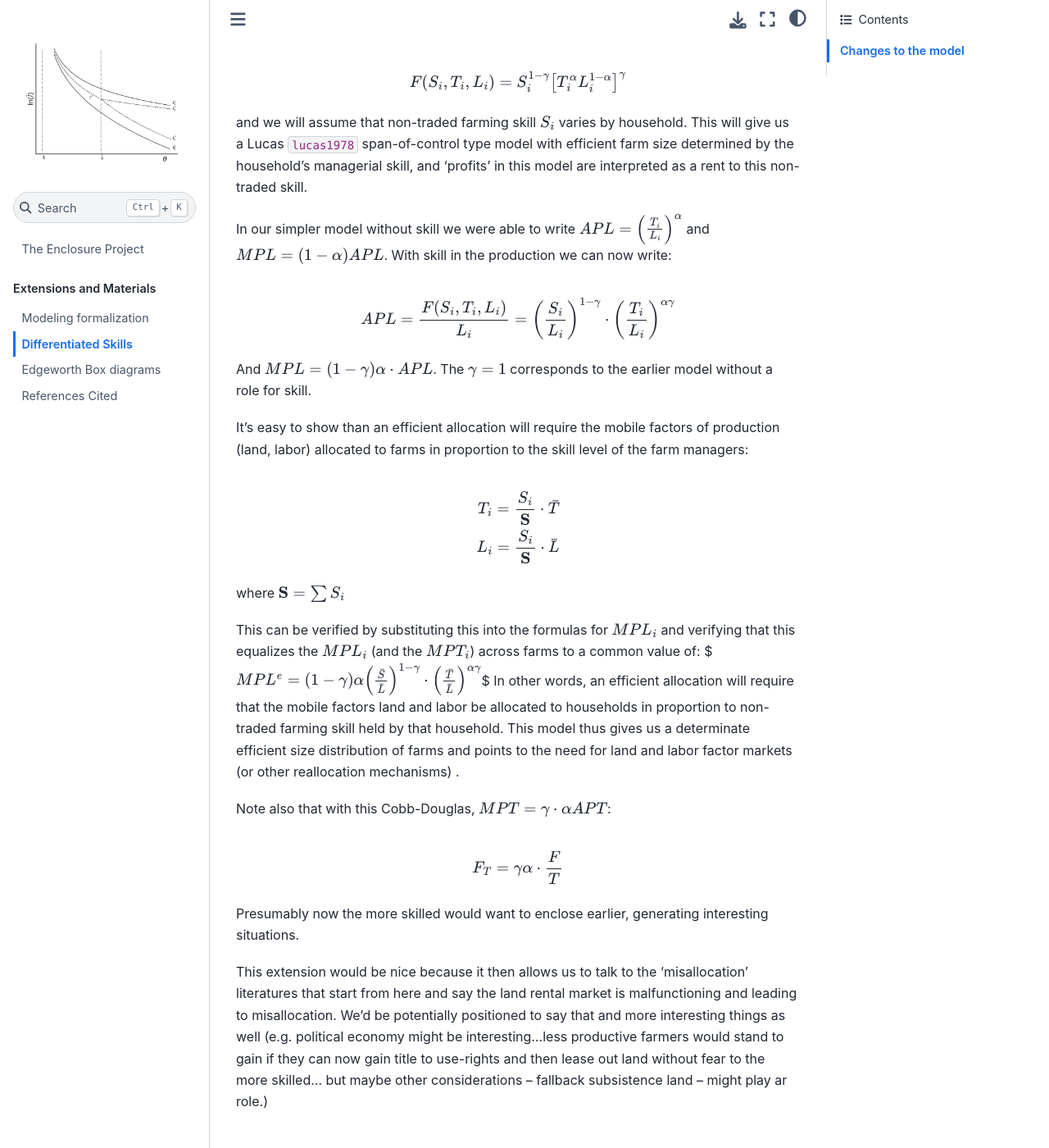
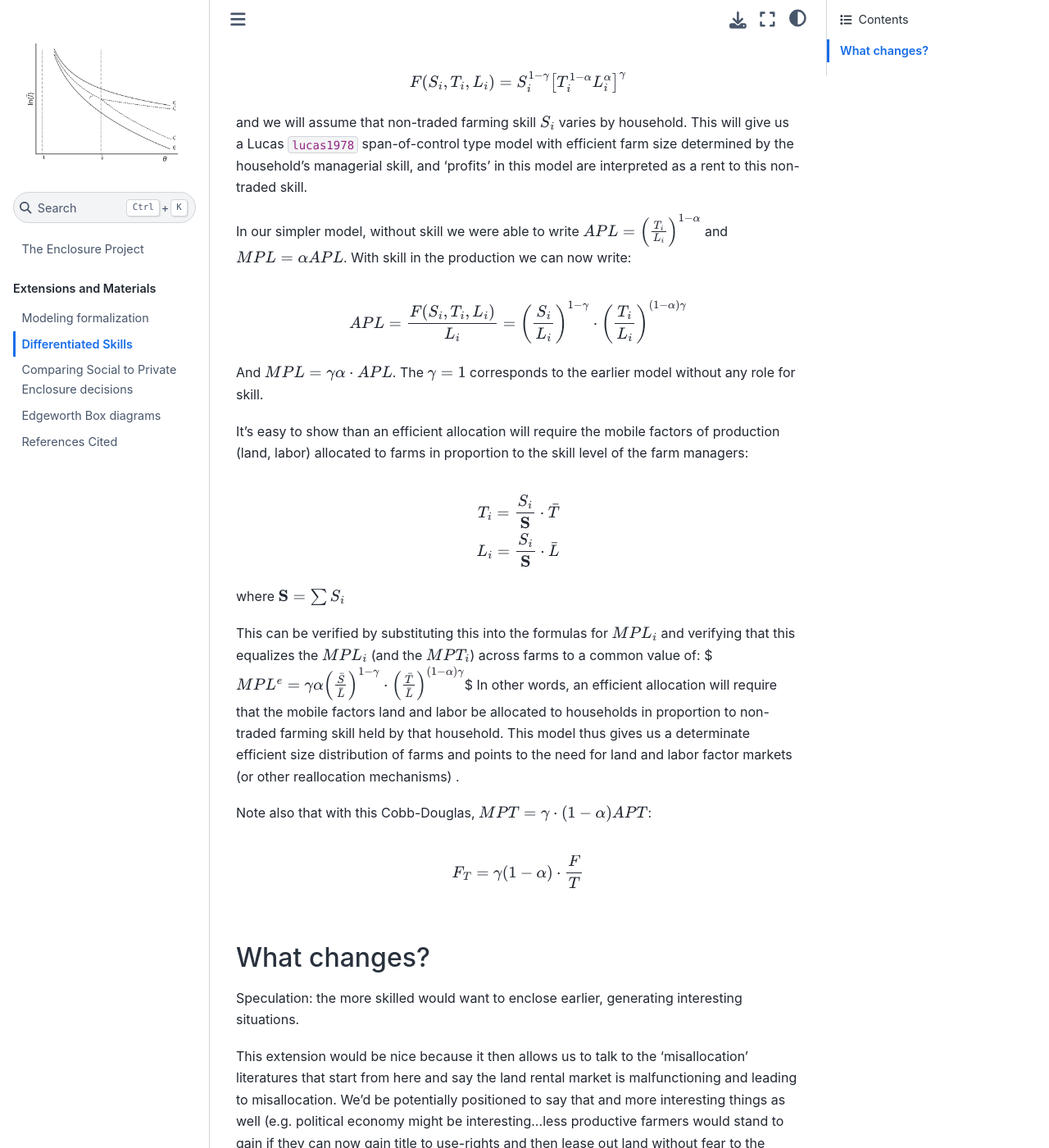
Before and after one commit to mbaker21231/enclosure_book, a Jupyter Book: the page built from skills_add.md, in a window 1280 px wide and 1400 px high, scrolled down 661 px. Shown: the whole window at 82% size. Built offline with Jupyter Book 1.0.4 settings and Sphinx 7.4.7 and the Sphinx Book theme 1.1.4, drawn with Linux system fonts in a browser that asks for light colours; pages that are not in the unit, such as notebooks, are missing from menus; cross-references to code outside the pages are shown as plain code; some of the changed text lies outside the part shown.

Commit message:
notes following 10/27 Hunter discussion

```diff
--- a/_toc.yml
+++ b/_toc.yml
@@ -8,5 +8,6 @@
   chapters:
   - file: partial_security
   - file: skills_add
+  - file: social_vs_private
   - file: Edgeworth_add
   - file: references
--- a/skills_add.md
+++ b/skills_add.md
@@ -11,22 +11,22 @@ Here are some notes on extending the model to incorporate such considerations.
 We add a non-traded farm management skill $S$ to now use a linear homogenous production as follows:
 
 $$
-F(S_i,T_i,L_i)=S_i^{1-\gamma} \left [T_i^\alpha L_i^{1-\alpha}     \right]^\gamma
+F(S_i,T_i,L_i)=S_i^{1-\gamma} \left [T_i^{1-\alpha}L_i^\alpha     \right]^\gamma
 $$
 and we will assume that non-traded farming skill $S_i$ varies by household.  This will give us a Lucas {cite}`lucas1978` span-of-control type model with efficient farm size determined by the household's managerial skill, and 'profits' in this model are interpreted as a rent to this non-traded skill.
 
-In our simpler model without skill we were able to write $APL=\left (\frac{T_i}{L_i} \right)^\alpha$ and $MPL=(1-\alpha) APL$. With skill in the production we can now write:
+In our simpler model, without skill we were able to write $APL=\left (\frac{T_i}{L_i} \right)^{1-\alpha}$ and $MPL=\alpha APL$. With skill in the production we can now write:
 
 
 $$
 APL=\frac{F(S_i,T_i,L_i)}{L_i}=
 \left ( \frac{S_i}{L_i} \right )^{1-\gamma}
 \cdot
-\left ( \frac{T_i}{L_i} \right )^{\alpha\gamma}
+\left ( \frac{T_i}{L_i} \right )^{(1-\alpha)\gamma}
 $$
 
 
-And $MPL=(1-\gamma)\alpha \cdot APL$.  The $\gamma=1$ corresponds to the earlier model without a role for skill.
+And $MPL=\gamma\alpha \cdot APL$.  The $\gamma=1$ corresponds to the earlier model without any  role for skill.
 
 It's easy to show than an efficient allocation will require the mobile factors of production (land, labor) allocated to farms in proportion to the skill level of the farm managers:
 
@@ -37,28 +37,23 @@ where $\mathbf S = \sum S_i$
 
 This can be verified by substituting this into the formulas for $MPL_i$ and verifying that this equalizes the $MPL_i$ (and the $MPT_i$) across farms to a common value of:
 $$
-MPL^e=(1-\gamma)\alpha
+MPL^e=\gamma\alpha
 \left ( \frac{\bar S}{\bar L} \right )^{1-\gamma}
 \cdot
-\left ( \frac{\bar T}{\bar L} \right )^{\alpha\gamma}
+\left ( \frac{\bar T}{\bar L} \right )^{(1-\alpha)\gamma}
 $$
 In other words, an efficient allocation will require that the mobile factors land and labor be allocated to households in proportion to non-traded farming skill held by that household.  This model thus gives us a determinate efficient size distribution of farms and points to the need for land and labor factor markets (or other reallocation mechanisms) .
 
-Note also that with this Cobb-Douglas, $MPT = \gamma \cdot \alpha APT$:
+Note also that with this Cobb-Douglas, $MPT = \gamma \cdot (1-\alpha) APT$:
 
 
 $$
-F_T = \gamma \alpha \cdot \frac{F}{T}
+F_T = \gamma (1-\alpha) \cdot \frac{F}{T}
 $$
 
+### What changes?
 
 
-
-Presumably now the more skilled would want to enclose earlier, generating interesting situations.
+Speculation: the more skilled would want to enclose earlier, generating interesting situations.
 
 This extension would be nice because it then allows us to talk to the 'misallocation' literatures that start from here and say the land rental market is malfunctioning and leading to misallocation.  We'd be potentially positioned to say that and more interesting things as well (e.g. political economy might be interesting...less productive farmers would stand to gain if they can now gain title to use-rights and then lease out land without fear to the more skilled... but maybe other considerations -- fallback subsistence land -- might play ar role.)
-
-
-(skill:changes)=
-### Changes to the model
-this matters because..
```
Also changed, not shown: social_vs_private.md (added, +50 -0 lines).
